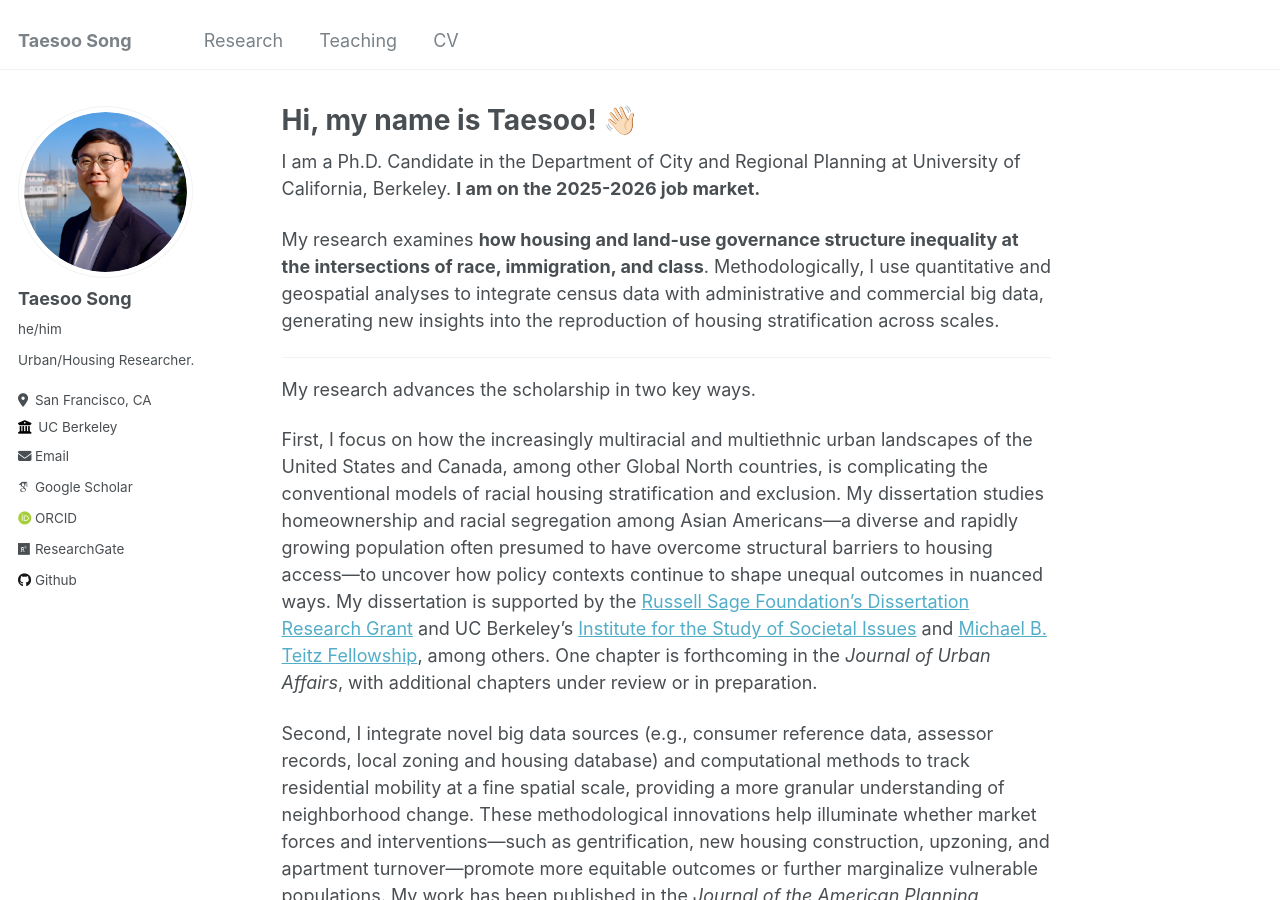
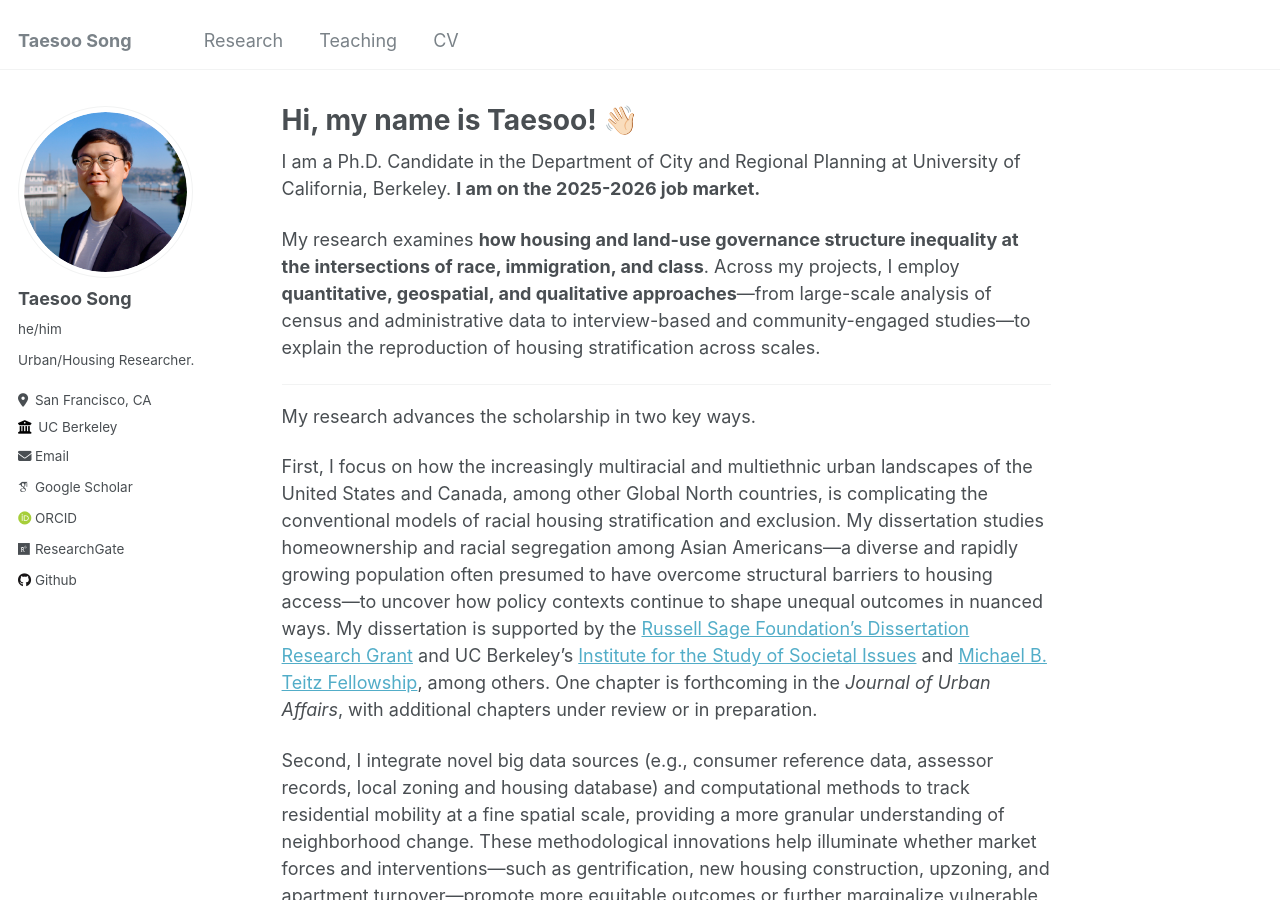
Before and after one commit to taesoosong/taesoosong.github.io, a Jekyll site: the page built from _pages/about.md, in a window 1280 px wide and 900 px high. Built offline with Jekyll 4.4.1, drawn with Linux system fonts in a browser that asks for light colours; some web fonts are replaced.

Commit message:
Update about.md

```diff
--- a/_pages/about.md
+++ b/_pages/about.md
@@ -11,7 +11,7 @@ redirect_from:
 
 I am a Ph.D. Candidate in the Department of City and Regional Planning at University of California, Berkeley. **I am on the 2025-2026 job market.**
 
-My research examines **how housing and land-use governance structure inequality at the intersections of race, immigration, and class**. Methodologically, I use quantitative and geospatial analyses to integrate census data with administrative and commercial big data, generating new insights into the reproduction of housing stratification across scales.
+My research examines **how housing and land-use governance structure inequality at the intersections of race, immigration, and class**. Across my projects, I employ **quantitative, geospatial, and qualitative approaches**—from large-scale analysis of census and administrative data to interview-based and community-engaged studies—to explain the reproduction of housing stratification across scales.
 
 ---
 
```
